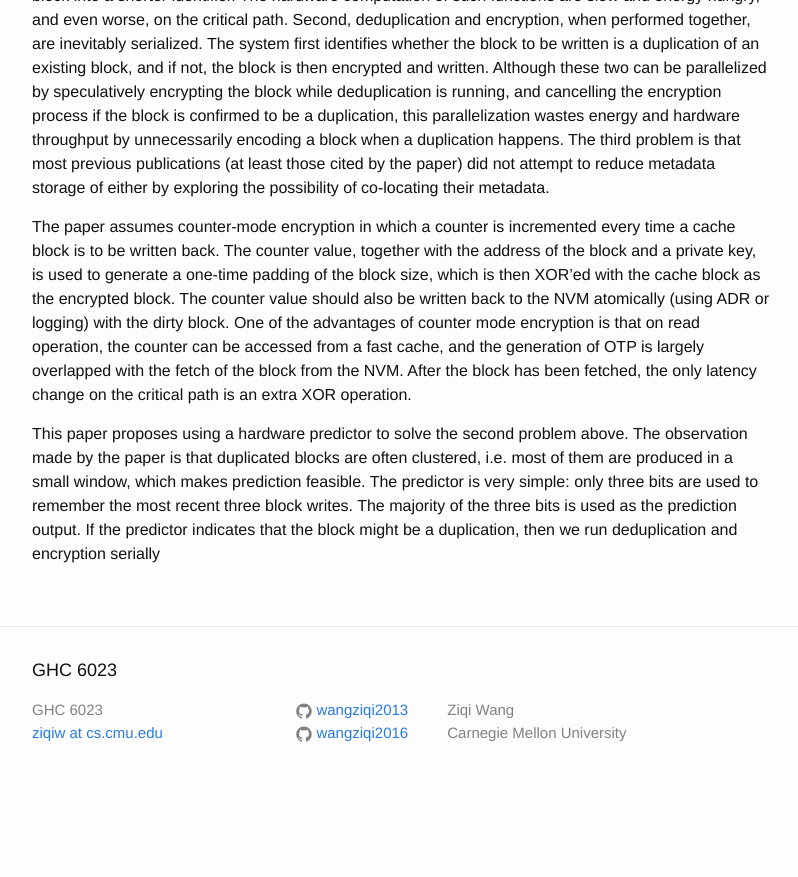
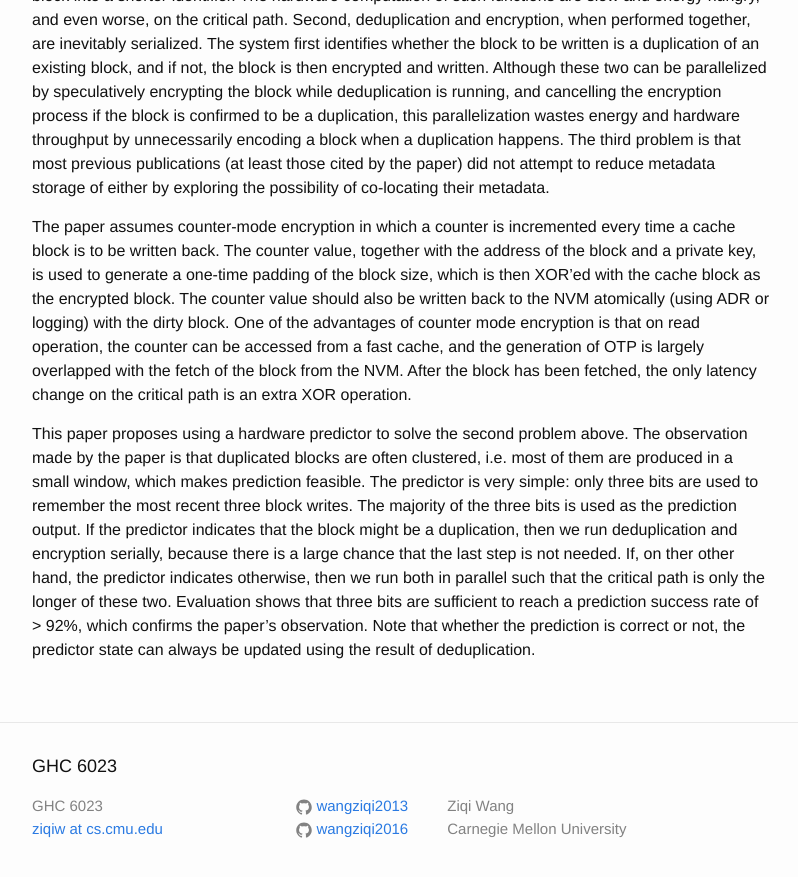
Before and after one commit to wangziqi2013/wangziqi2013.github.io, a Jekyll site: the page built from _posts/2019-08-16-improving-the-performance-and-endurance-of-encrypted.markdown, in a window 1280 px wide and 900 px high, scrolled down 1537 px. Shown: the top 877 px of the window, without its empty margins (238-1036 px from the left). Built offline with Jekyll 4.4.1, drawn with Linux system fonts in a browser that asks for light colours; before the commit the page ends 2341 px from its top, so only the background shows below that.

Commit message:
Finish predictor

```diff
--- a/_posts/2019-08-16-improving-the-performance-and-endurance-of-encrypted.markdown
+++ b/_posts/2019-08-16-improving-the-performance-and-endurance-of-encrypted.markdown
@@ -70,4 +70,8 @@ This paper proposes using a hardware predictor to solve the second problem above
 that duplicated blocks are often clustered, i.e. most of them are produced in a small window, which makes prediction
 feasible. The predictor is very simple: only three bits are used to remember the most recent three block writes.
 The majority of the three bits is used as the prediction output. If the predictor indicates that the block might be
-a duplication, then we run deduplication and encryption serially
+a duplication, then we run deduplication and encryption serially, because there is a large chance that the last step
+is not needed. If, on ther other hand, the predictor indicates otherwise, then we run both in parallel such that the
+critical path is only the longer of these two. Evaluation shows that three bits are sufficient to reach a prediction
+success rate of > 92%, which confirms the paper's observation. Note that whether the prediction is correct or not,
+the predictor state can always be updated using the result of deduplication.
```
